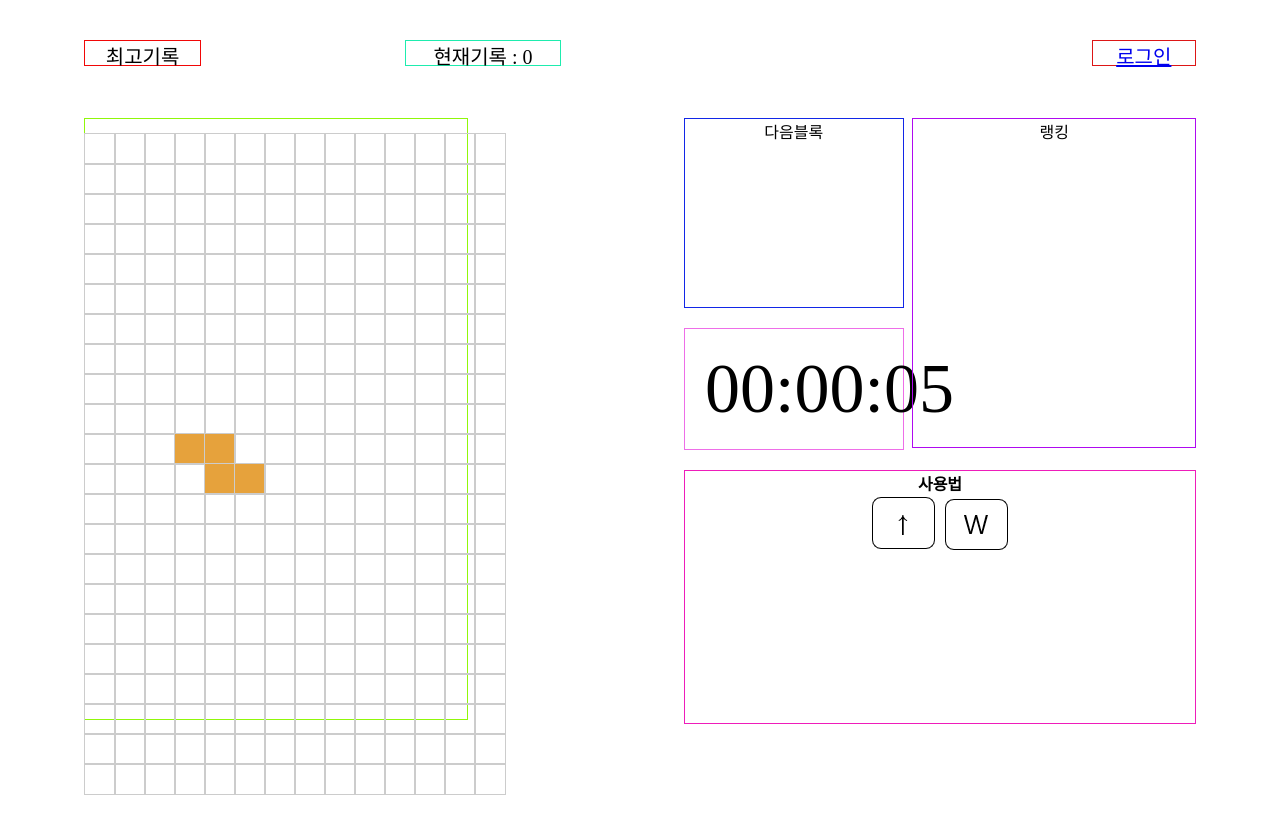
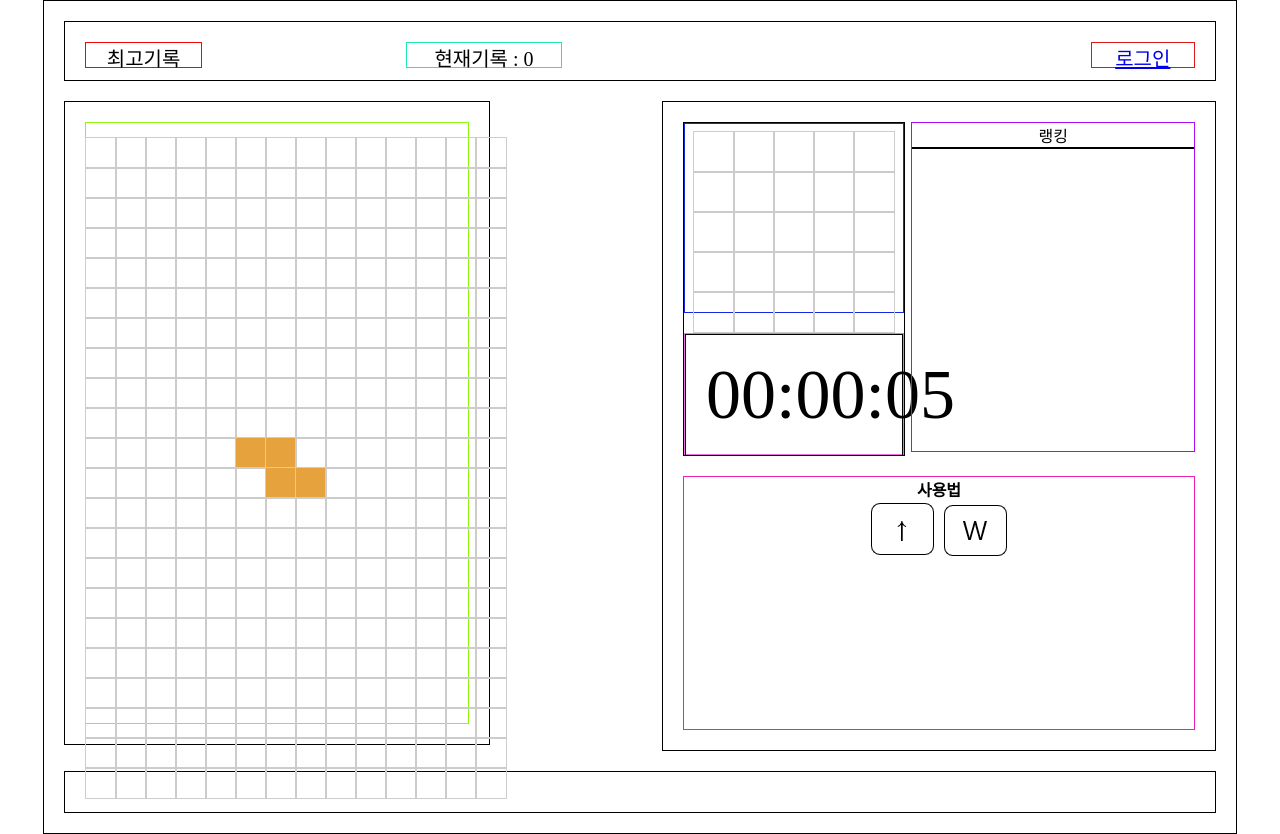
Before and after one commit to minukhan/Tetris_of_Java, a website with bundled scripts: page public/index.html in a window 1280 px wide. Built offline with nearby package versions, Linux system fonts and the light colour scheme.

Commit message:
230215 22:32 db!

```diff
--- a/package.json
+++ b/package.json
@@ -1,5 +1,6 @@
 {
   "dependencies": {
-    "firebase": "^9.15.0"
+    "firebase": "^9.17.1",
+    "firebase-tools": "^11.23.1"
   }
 }
--- a/public/css/index.css
+++ b/public/css/index.css
@@ -2,9 +2,9 @@ body {
     margin: 0;
 }
 
-/*div {
+div {
     border: 1px solid #000;
-}*/
+}
 
 /* container */
 #container {
--- a/public/css/style.css
+++ b/public/css/style.css
@@ -90,21 +90,22 @@ ex) class 명이 score 라면 .score {} 이런식으로 사용한다. 그리고
     margin-bottom: 2rem;
 }
 
-.nextblock > ul {
+.next_block > ul {
     border: 1px solid #333;
-    width: 250px;
+    width: 200px;
     margin: 0 auto; /* 가운데로 정렬하기 위한 코드임.*/
+    margin-top: 7px;
 }
-.nextblock > ul > li {
+.next_block > ul > li {
     width: 100%;
-    height: 25px;
+    height: 40px;
 }
-.nextblock > ul > li > ul {
+.next_block > ul > li > ul {
     display:  flex;
 }
-.nextblock > ul > li > ul > li {
-    width: 25px;
-    height: 25px;
+.next_block > ul > li > ul > li {
+    width: 40px;
+    height: 40px;
     outline: 1px solid #ccc;
 }
 
--- a/public/index.html
+++ b/public/index.html
@@ -5,8 +5,8 @@
     <meta http-equiv="X-UA-Compatible" content="IE=edge">
     <meta name="viewport" content="width=device-width, initial-scale=1.0">
     <title>테트리스</title>
-    <link rel="stylesheet" href="css/index.css">
-    <link rel="stylesheet" href="css/style.css">
+    <link rel="stylesheet" href="./css/index.css">
+    <link rel="stylesheet" href="./css/style.css">
 </head>
 <body>
     <div id="container"> <!-- 헤더 부분-->
@@ -36,7 +36,9 @@
 
         <div id="sidebar"> <!-- 사이드 부분-->
             <div class="left">
-                <div class="next_block">다음블록</div>
+                <div class="next_block">
+                    <ul></ul>
+                </div>
                 <div class="timerBox">
                     <div id="time">00:00:00</div>
                 </div>
@@ -55,5 +57,6 @@
         <div id="footer"> <!-- 푸터 부분-->
         </div>
     </div>
-    <script src="js/tetris.js" type="module" ></script>
+    <script src="./js/tetris.js" type="module" ></script>
+    <script src="./js/next.js" type="module" ></script>
 </html>
--- /dev/null
+++ b/public/js/firebase.js
@@ -0,0 +1,26 @@
+// Import the functions you need from the SDKs you need
+import { initializeApp } from "https://www.gstatic.com/firebasejs/9.17.1/firebase-app.js";
+import { getFirestore,
+     collection,
+      addDoc } from "https://www.gstatic.com/firebasejs/9.17.1/firebase-firestore.js";
+// TODO: Add SDKs for Firebase products that you want to use
+// https://firebase.google.com/docs/web/setup#available-libraries
+
+// Your web app's Firebase configuration
+// For Firebase JS SDK v7.20.0 and later, measurementId is optional
+const firebaseConfig = {
+    apiKey: "AIzaSyAJF4FPH6EXs1jNWzFuTaevX5SIGrn4ZXA",
+    authDomain: "turn-project-7725f.firebaseapp.com",
+    projectId: "turn-project-7725f",
+    storageBucket: "turn-project-7725f.appspot.com",
+    messagingSenderId: "762417957244",
+    appId: "1:762417957244:web:60872ad611736c04ba7cf9",
+    measurementId: "G-GW1R53GSBG"
+  };
+
+// Initialize Firebase
+const app = initializeApp(firebaseConfig);
+const db = getFirestore(app);
+
+export const saveinfo = (score, time) =>
+  addDoc(collection(db,"rank1"),{score,time});
--- /dev/null
+++ b/public/js/next.js
@@ -0,0 +1,22 @@
+import BLOCKS from "./block.js";
+
+const nextblock = document.querySelector(".next_block > ul");
+
+const NEXT_GAME_ROWS = 5;
+const NEXT_GAME_COLS = 5;
+
+export function nextinit(){
+    for(let i = 0; i < NEXT_GAME_ROWS; i++){
+        prependNextNewLine()
+    }
+}
+export function prependNextNewLine() {
+    const li2 = document.createElement("li"); //20개의 행
+    const ul2 = document.createElement("ul"); //li를 포함한 행
+    for(let j = 0; j < NEXT_GAME_COLS; j++){
+        const matrix2 = document.createElement("li"); //셀을 10개 만들어줌
+        ul2.prepend(matrix2); //만든 셀(10개)을 ul에 넣기
+    }
+    li2.prepend(ul2) //li에 ul 넣기
+    nextblock.prepend(li2) //테트리스 판에 li 넣기
+}
--- a/public/js/tetris.js
+++ b/public/js/tetris.js
@@ -3,6 +3,8 @@
 
 import BLOCKS from "./block.js";
 import { timeinit, timerEvt, timestop } from "./timer.js";
+import { nextinit } from "./next.js";
+import { saveinfo } from "./firebase.js";
 
 // DOM
 const playground = document.querySelector(".playground > ul"); //테트리스 판
@@ -230,6 +232,7 @@ function init() {
     duration = 500; // 속도 초기화
     timeinit() // 타이머 초기화
     timerEvt() // 타이머 이벤트
+    nextinit()
     tempMovingItem = { ...movingItem }; //spread operator 이용하여 값만 가져오기
     for(let i = 0; i < GAME_ROWS; i++){
         prependNewLine()
@@ -321,7 +324,7 @@ function generateNewBlock(){ //새로운 블럭 내려오게 함
     const randomIndex = Math.floor(Math.random() * blockArray.length)
     movingItem.type = blockArray[randomIndex][0]
     movingItem.top = 0;
-    movingItem.left = 3;
+    movingItem.left = 5;
     movingItem.direction = 0;
     tempMovingItem = {...movingItem};
     renderBlocks()
@@ -356,11 +359,12 @@ function showGameoverText(){
 function CancelEvent(){ // 취소버튼 클릭 시 이벤트
     gameText.style.display = 'flex'
 }
-function signEvent(){ // 등록 버튼 클릭 시 이벤트
+async function signEvent(){ // 등록 버튼 클릭 시 이벤트
     // rank.push(score)
     // console.log(rank) <- 랭킹 확인 용도
     ranking(score);
     gameText.style.display = 'flex'
+    saveinfo(score,timescore)
 }
 function ranking(score) {
     rank.push(score)
```
Also changed, not shown: 1 other file.
